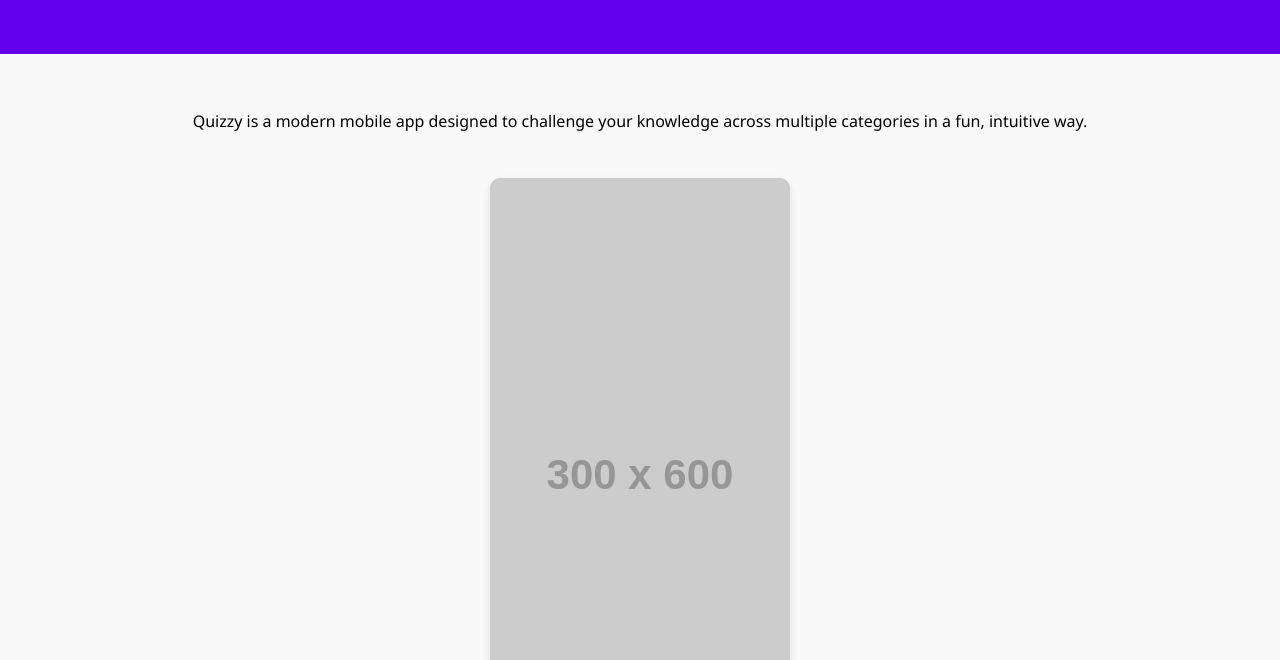
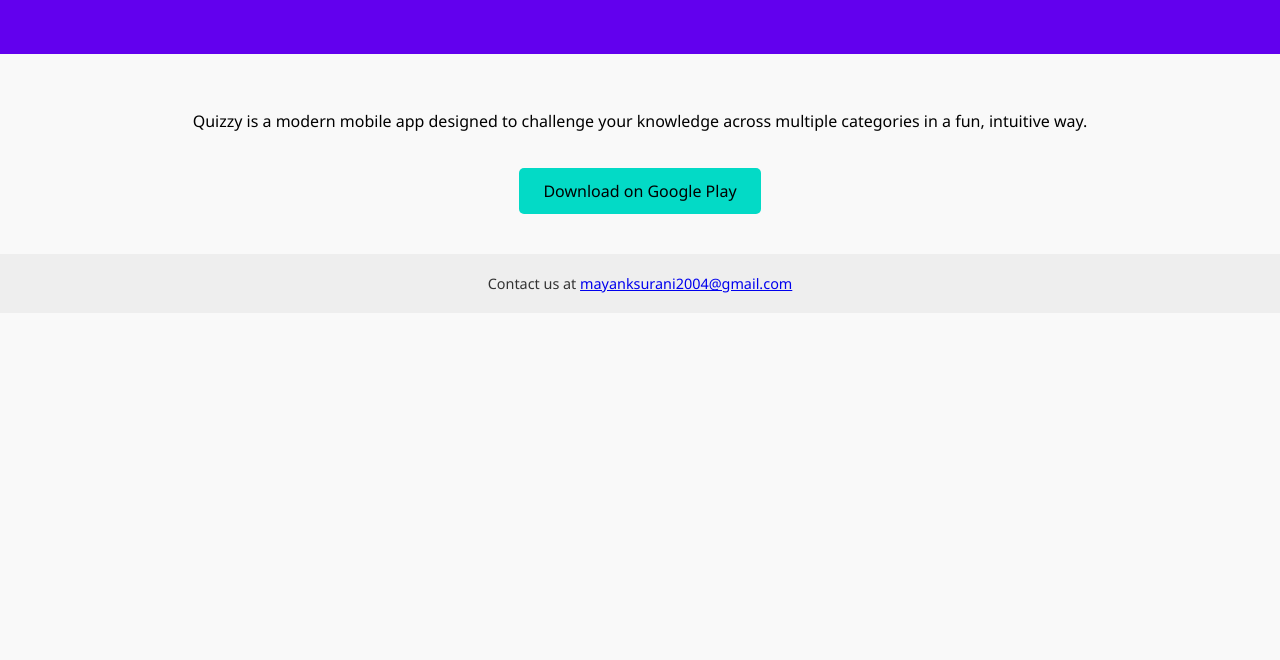
Before and after one commit to mynks44/quizzy-policy, a plain HTML site: page index.html in a window 1280 px wide. Shown: the part 140-800 px from the top of the page. Drawn offline with Linux system fonts and the light colour scheme; placeholder pictures from the web are drawn by us.

Commit message:
screenshots removed + mail updated

```diff
--- a/index.html
+++ b/index.html
@@ -41,12 +41,6 @@
       margin-top: 20px;
       display: inline-block;
     }
-    .screenshot {
-      margin-top: 30px;
-      width: 300px;
-      border-radius: 10px;
-      box-shadow: 0 4px 8px rgba(0,0,0,0.1);
-    }
     footer {
       background-color: #eee;
       padding: 20px;
@@ -65,17 +59,13 @@
   <div class="content">
     <p>Quizzy is a modern mobile app designed to challenge your knowledge across multiple categories in a fun, intuitive way.</p>
 
-    <img src="https://via.placeholder.com/300x600.png?text=App+Screenshot" class="screenshot" alt="Quizzy Screenshot"/>
-
-    <br/>
-
     <a href="https://play.google.com/store/apps/details?id=com.quizzyonline.app" class="btn" target="_blank">
       Download on Google Play
     </a>
   </div>
 
   <footer>
-    Contact us at <a href="mailto:quizzyapp@gmail.com">quizzyapp@gmail.com</a>
+    Contact us at <a href="mailto:mayanksurani2004@gmail.com">mayanksurani2004@gmail.com</a>
   </footer>
 
 </body>
```
